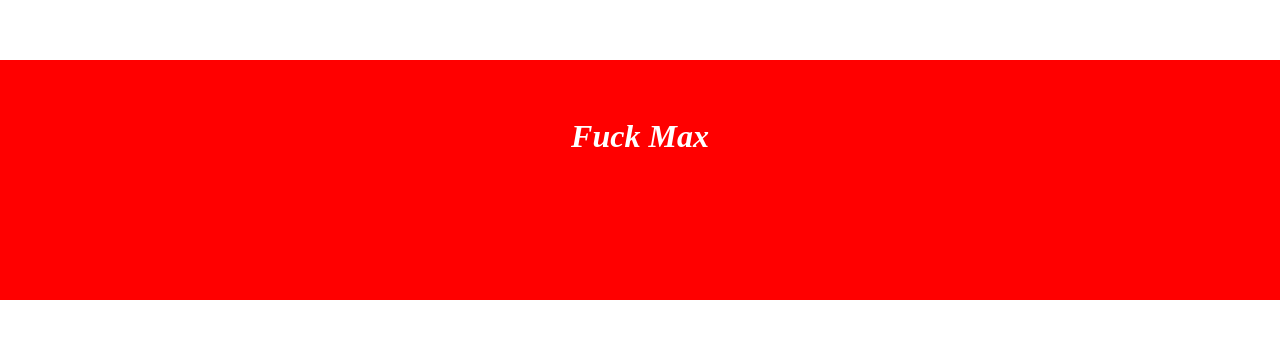
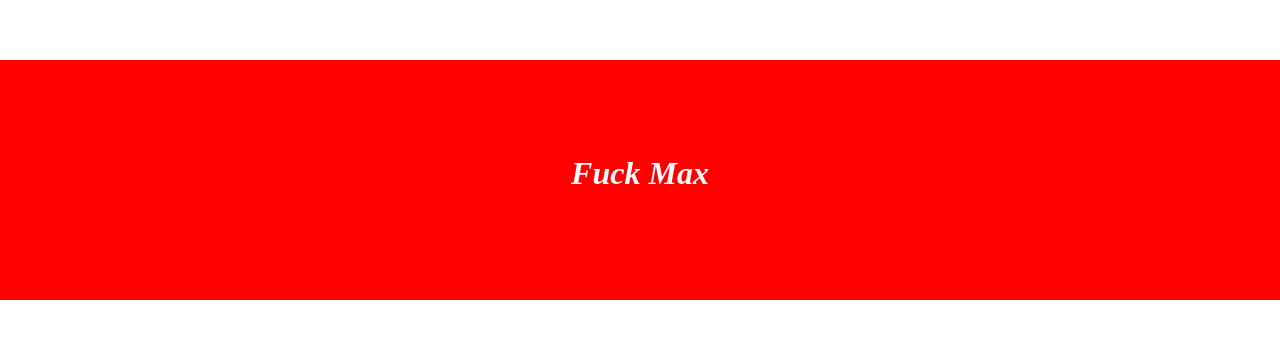
Before and after one commit to FrankMoreno/frankmoreno.github.io, a plain HTML site: page index.html in a window 1280 px wide. Shown: the part 220-558 px from the top of the page. Drawn offline with Linux system fonts and the light colour scheme.

Commit message:
Update index.html

```diff
--- a/index.html
+++ b/index.html
@@ -3,7 +3,7 @@
     <link rel="stylesheet" type="text/css" href="main.css">
 <body>
     <div>
-            <h1 style = "text-align:center;font-family:futura; color:white"> </br> <em>Fuck Max</em> </h1>
+            <h1 style = "text-align:center;font-family:futura; color:white"> </br> </br> <em>Fuck Max</em> </h1>
     </div>
 </body>
 </html>
```
